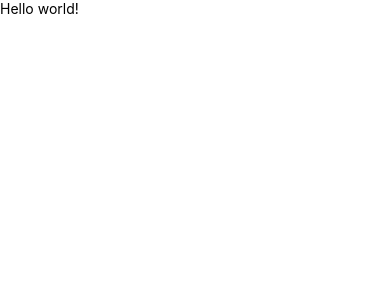
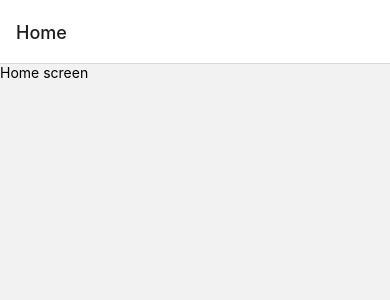
Before and after one commit to ChristianRV29/MoviesApp-RN, a React Native app: screen / in a window 390 px wide. Shown: the top 300 px of the page. Built offline with nearby package versions, Linux system fonts and the light colour scheme.

Commit message:
Stack navigation implements

```diff
--- a/App.tsx
+++ b/App.tsx
@@ -1,6 +1,8 @@
+import 'react-native-gesture-handler';
 import React, { useEffect } from 'react';
-import { Text } from 'react-native';
 import { NavigationContainer } from '@react-navigation/native';
+
+import { Navigation } from './src/navigation/Navigation';
 
 const App = () => {
   useEffect(() => {
@@ -9,7 +11,7 @@ const App = () => {
 
   return (
     <NavigationContainer>
-        <Text>Hello world!</Text>
+      <Navigation />
     </NavigationContainer>
   );
 };
--- a/package.json
+++ b/package.json
@@ -11,8 +11,10 @@
   },
   "dependencies": {
     "@react-navigation/native": "^6.0.6",
+    "@react-navigation/stack": "^6.0.11",
     "react": "17.0.2",
     "react-native": "0.66.4",
+    "react-native-gesture-handler": "^2.1.0",
     "react-native-safe-area-context": "^3.3.2",
     "react-native-screens": "^3.10.1"
   },
--- /dev/null
+++ b/src/navigation/Navigation.tsx
@@ -0,0 +1,18 @@
+import React from 'react';
+import { createStackNavigator } from '@react-navigation/stack';
+
+import { HomeScreen } from './../screens/HomeScreen';
+import DetailScreen from './../screens/DetailScreen';
+
+const Stack = createStackNavigator();
+
+const { Navigator, Screen } = Stack;
+
+export const Navigation = () => {
+  return (
+    <Navigator>
+      <Screen name={'Home'} component={HomeScreen} />
+      <Screen name={'Detail'} component={DetailScreen} />
+    </Navigator>
+  );
+};
--- /dev/null
+++ b/src/screens/DetailScreen.tsx
@@ -0,0 +1,16 @@
+import React, { useEffect } from 'react';
+import { View, Text } from 'react-native';
+
+const DetailScreen = () => {
+  useEffect(() => {
+    console.log('Detail screen render');
+  }, []);
+
+  return (
+    <View>
+      <Text>Detail screen</Text>
+    </View>
+  );
+};
+
+export default DetailScreen;
--- /dev/null
+++ b/src/screens/HomeScreen.tsx
@@ -0,0 +1,15 @@
+import React, { useEffect } from 'react';
+import { View, Text } from 'react-native';
+
+export const HomeScreen = () => {
+
+  useEffect(() => {
+    console.log('HomeScreen render!');
+  }, []);
+
+  return (
+    <View>
+      <Text>Home screen</Text>
+    </View>
+  );
+};
```
Also changed, not shown: 2 other files (tests, documents, lock files or other folders).
